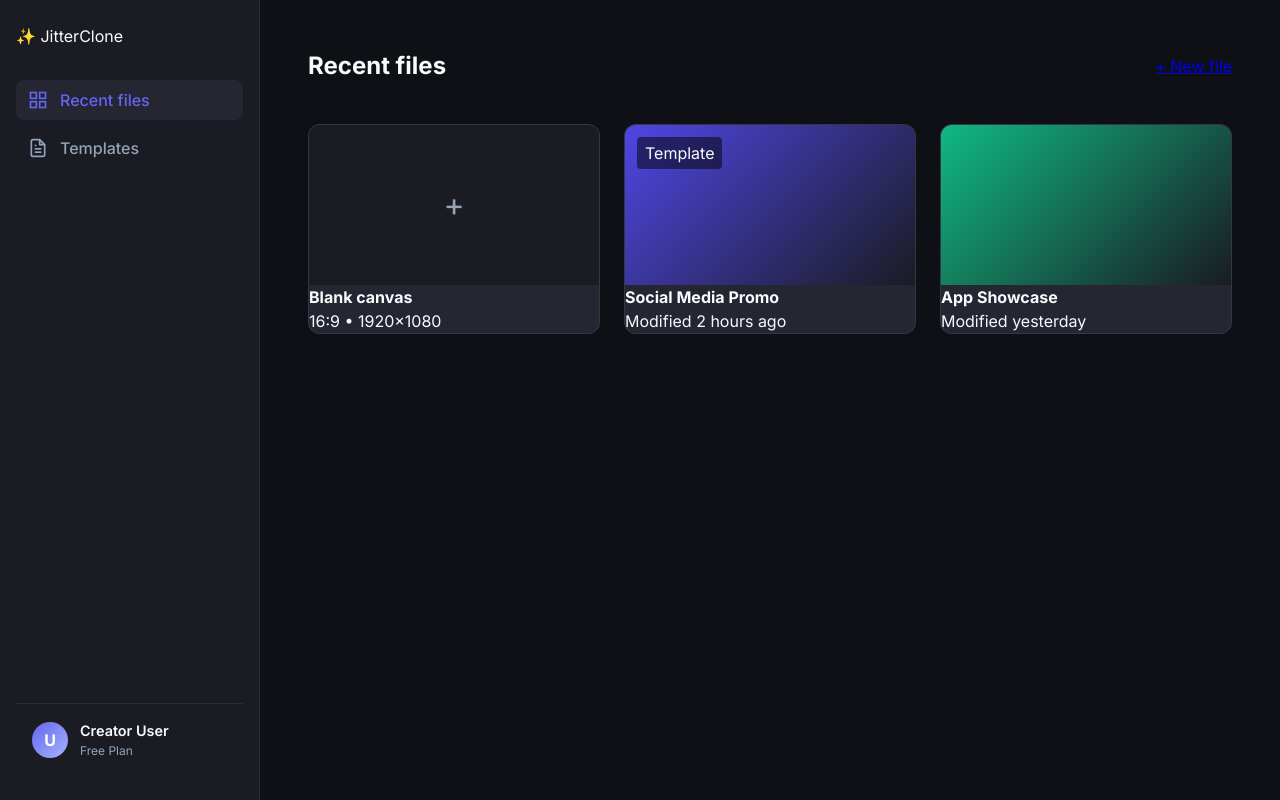
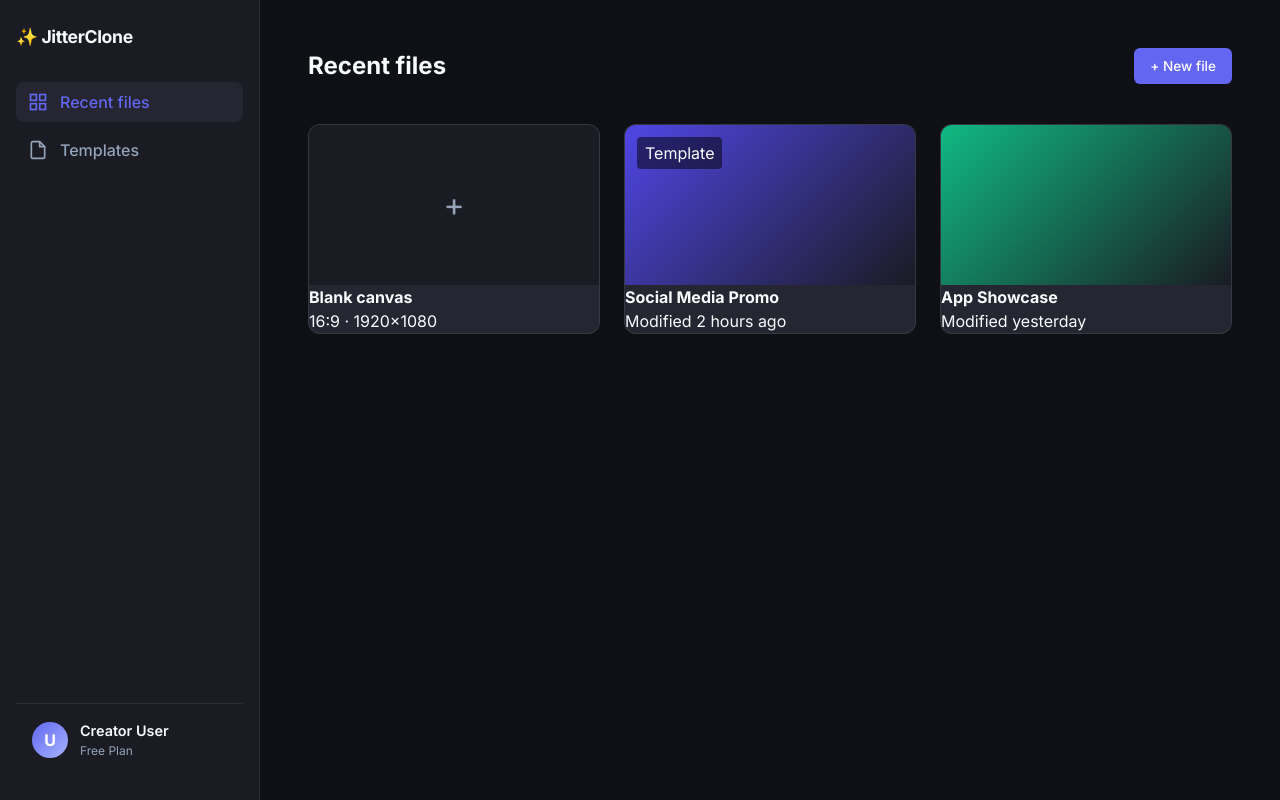
Before and after one commit to Harshitjain417/webeditor, a website built with Vite: page dashboard.html in a window 1280 px wide. Built offline with nearby package versions, Linux system fonts and the light colour scheme.

Commit message:
Update dashboard.html

```diff
--- a/dashboard.html
+++ b/dashboard.html
@@ -7,16 +7,21 @@
     <link href="https://fonts.googleapis.com/css2?family=Inter:wght@400;500;600;700&display=swap" rel="stylesheet">
     <link rel="stylesheet" href="./src/styles/index.css">
     <link rel="stylesheet" href="./src/styles/dashboard.css">
+    <link rel="stylesheet" href="./src/styles/components.css">
   </head>
   <body class="dashboard-page">
-    <!-- Sidebar -->
     <aside class="dash-sidebar">
-      <div class="logo" style="margin-bottom: 32px; padding: 0 16px;">✨ JitterClone</div>
+      <div class="logo" style="margin-bottom:32px;padding:0 16px;">✨ JitterClone</div>
       <nav class="dash-nav">
-        <a href="#" class="active"><svg width="20" height="20" viewBox="0 0 24 24" fill="none" stroke="currentColor" stroke-width="2"><rect x="3" y="3" width="7" height="7"></rect><rect x="14" y="3" width="7" height="7"></rect><rect x="14" y="14" width="7" height="7"></rect><rect x="3" y="14" width="7" height="7"></rect></svg> Recent files</a>
-        <a href="#"><svg width="20" height="20" viewBox="0 0 24 24" fill="none" stroke="currentColor" stroke-width="2"><path d="M14 2H6a2 2 0 0 0-2 2v16a2 2 0 0 0 2 2h12a2 2 0 0 0 2-2V8z"></path><polyline points="14 2 14 8 20 8"></polyline><line x1="16" y1="13" x2="8" y2="13"></line><line x1="16" y1="17" x2="8" y2="17"></line><polyline points="10 9 9 9 8 9"></polyline></svg> Templates</a>
+        <a href="#" class="active">
+          <svg width="20" height="20" viewBox="0 0 24 24" fill="none" stroke="currentColor" stroke-width="2"><rect x="3" y="3" width="7" height="7"></rect><rect x="14" y="3" width="7" height="7"></rect><rect x="14" y="14" width="7" height="7"></rect><rect x="3" y="14" width="7" height="7"></rect></svg>
+          Recent files
+        </a>
+        <a href="#">
+          <svg width="20" height="20" viewBox="0 0 24 24" fill="none" stroke="currentColor" stroke-width="2"><path d="M14 2H6a2 2 0 0 0-2 2v16a2 2 0 0 0 2 2h12a2 2 0 0 0 2-2V8z"></path><polyline points="14 2 14 8 20 8"></polyline></svg>
+          Templates
+        </a>
       </nav>
-
       <div class="user-profile">
         <div class="avatar">U</div>
         <div class="user-info">
@@ -26,7 +31,6 @@
       </div>
     </aside>
 
-    <!-- Main Content -->
     <main class="dash-main">
       <header class="dash-header">
         <h2>Recent files</h2>
@@ -34,16 +38,14 @@
       </header>
 
       <div class="projects-grid">
-        <!-- New File Card -->
         <a href="./editor.html" class="project-card new-project">
           <div class="project-thumb empty">+</div>
           <div class="project-info">
             <h4>Blank canvas</h4>
-            <p>16:9 • 1920x1080</p>
+            <p>16:9 · 1920x1080</p>
           </div>
         </a>
 
-        <!-- Template Card -->
         <a href="./editor.html?template=social" class="project-card">
           <div class="project-thumb demo-1">
             <span class="badge">Template</span>
@@ -54,7 +56,6 @@
           </div>
         </a>
 
-        <!-- Sample Mock Project -->
         <a href="./editor.html" class="project-card">
           <div class="project-thumb demo-2"></div>
           <div class="project-info">
@@ -62,7 +63,6 @@
             <p>Modified yesterday</p>
           </div>
         </a>
-
       </div>
     </main>
   </body>
```
